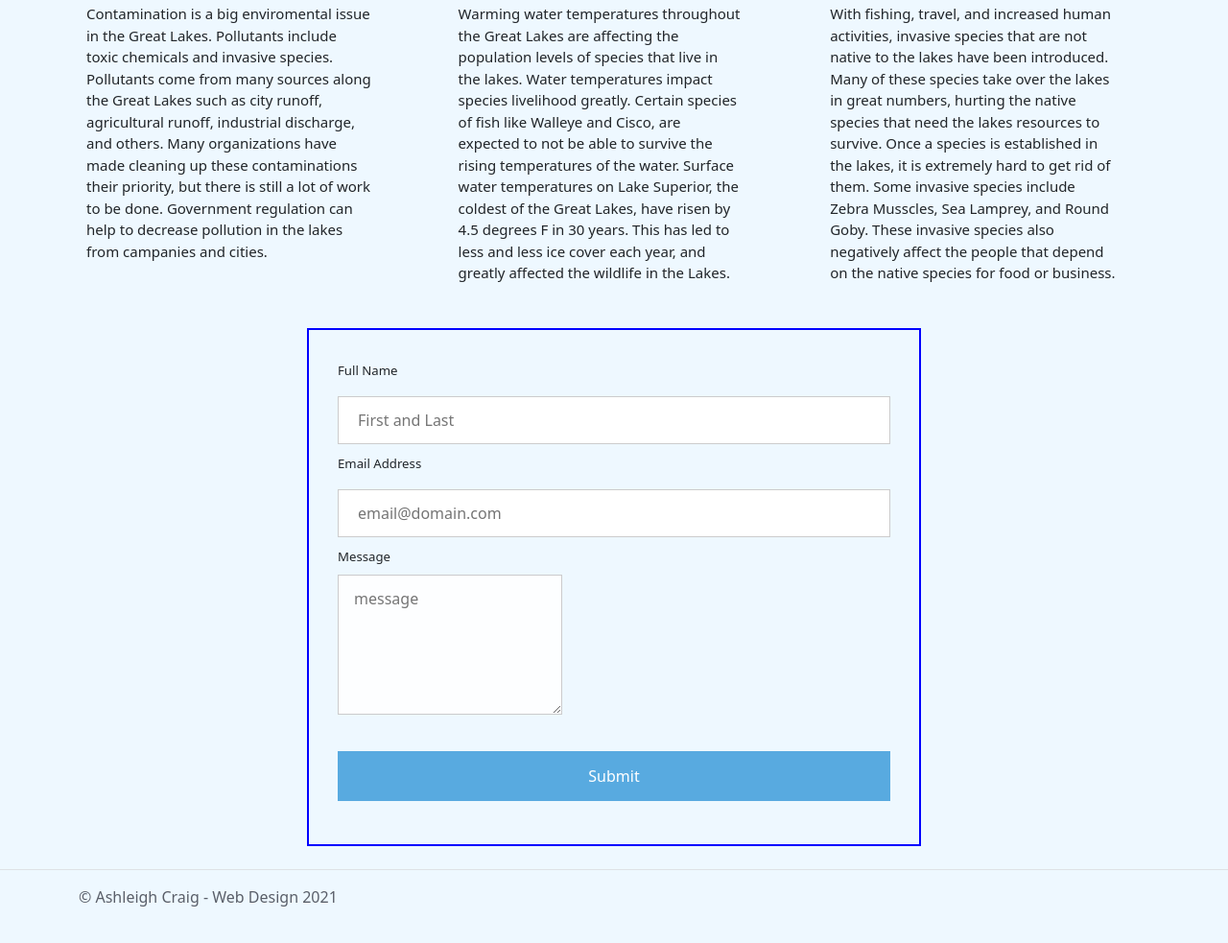
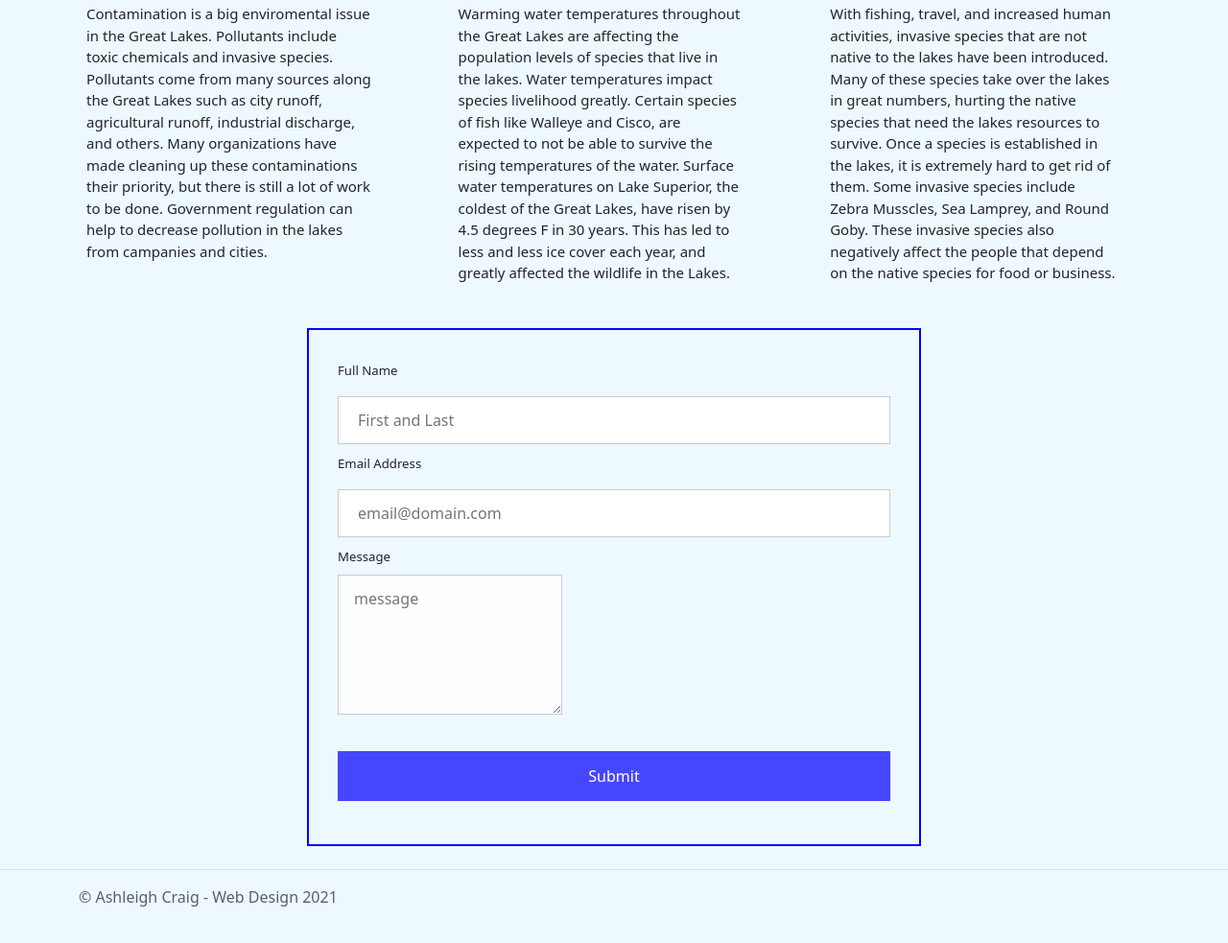
Before and after one commit to craigash00/finalportfolio, a plain HTML site: page conservation.html in a window 1280 px wide. Shown: the part 402-1385 px from the top of the page at 96% size. Drawn offline with nearby package versions, Linux system fonts and the light colour scheme.

Commit message:
Add files via upload

```diff
--- a/css/style.css
+++ b/css/style.css
@@ -191,7 +191,7 @@ h1{
 }
 
 input[type=submit] {
-	background-color: #58aae0;
+	background-color: rgb(70, 70, 255);
 	color: white;
 	padding: 14px 20px;
 	margin: 8px 0;
```
